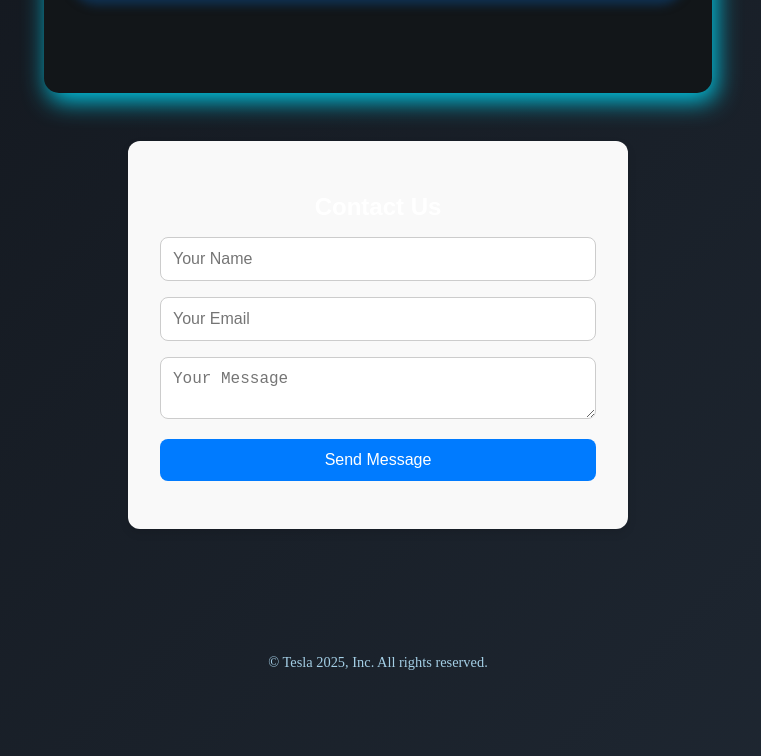
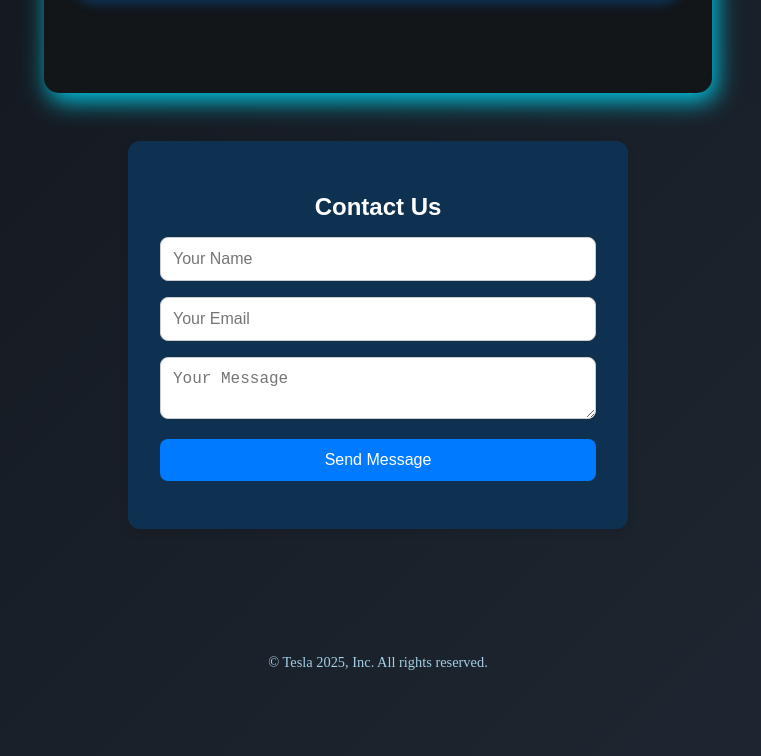
Before and after one commit to TUMILARA0407/fictional-landing-page, a plain HTML site: page index.html in a window 1280 px wide. Shown: the part 1403-2159 px from the top of the page, without its empty margins (262-1023 px from the left). Drawn offline with Linux system fonts and the light colour scheme.

Commit message:
Update style.css

```diff
--- a/style.css
+++ b/style.css
@@ -143,7 +143,7 @@ footer{
   max-width: 500px;
   margin: 3rem auto;
   padding: 2rem;
-  background: #f9f9f9;
+  background: #0f3151;
   border-radius: 12px;
   box-shadow: 0 4px 10px rgba(0, 0, 0, 0.1);
   font-family: sans-serif;
```
